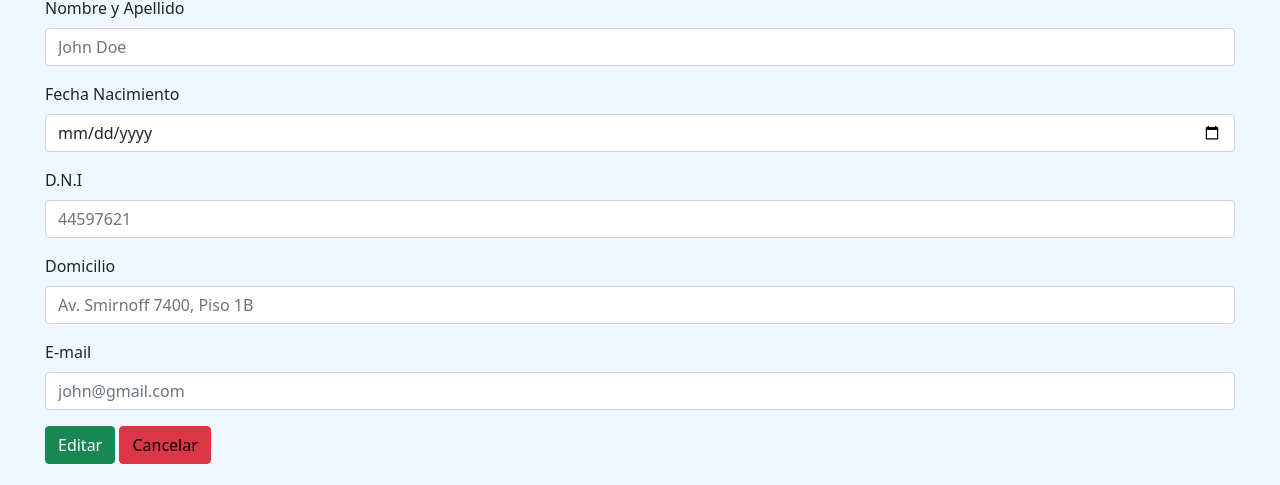
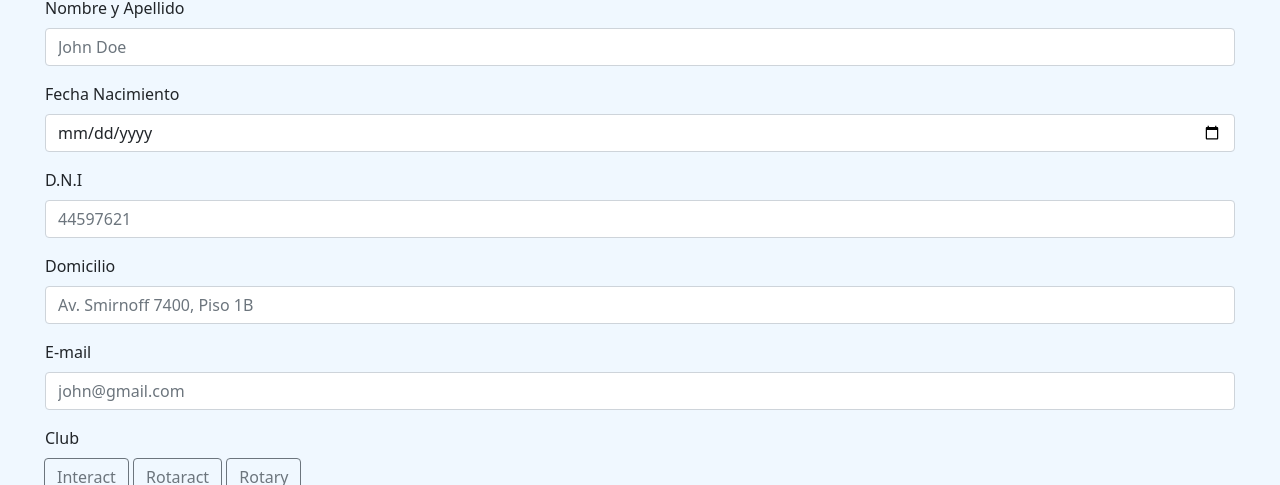
Before and after one commit to MetalThunder66/2023-Proyecto-Interfaces, a plain HTML site: page pages/admin/editMember.html in a window 1280 px wide. Shown: the part 155-640 px from the top of the page. Drawn offline with nearby package versions, Linux system fonts and the light colour scheme.

Commit message:
agregados botones select club

```diff
--- a/pages/admin/editMember.html
+++ b/pages/admin/editMember.html
@@ -62,6 +62,14 @@
             <input type="email" name="email" class="form-control" required placeholder="john@gmail.com"
                 id="exampleInputEmail1" aria-describedby="emailHelp">
         </div>
+        <div class="input-group mb-3 d-flex flex-column">
+            <label for="exampleInputEmail1" class="form-label">Club</label>
+            <div class="input-group-prepend mb-4">
+                <button id="interact-button" class="btn btn-outline-secondary" type="button">Interact</button>
+                <button id="rotaract-button" class="btn btn-outline-secondary" type="button">Rotaract</button>
+                <button id="rotary-button" class="btn btn-outline-secondary" type="button">Rotary</button>
+            </div>
+        </div>
 
         <p id="edit-success" class="success hidden">¡Los datos han sido editados correctamente!</p>
 
```
Also changed, not shown: pages/admin/createMember.html (+3 -3 lines), notas.txt.
